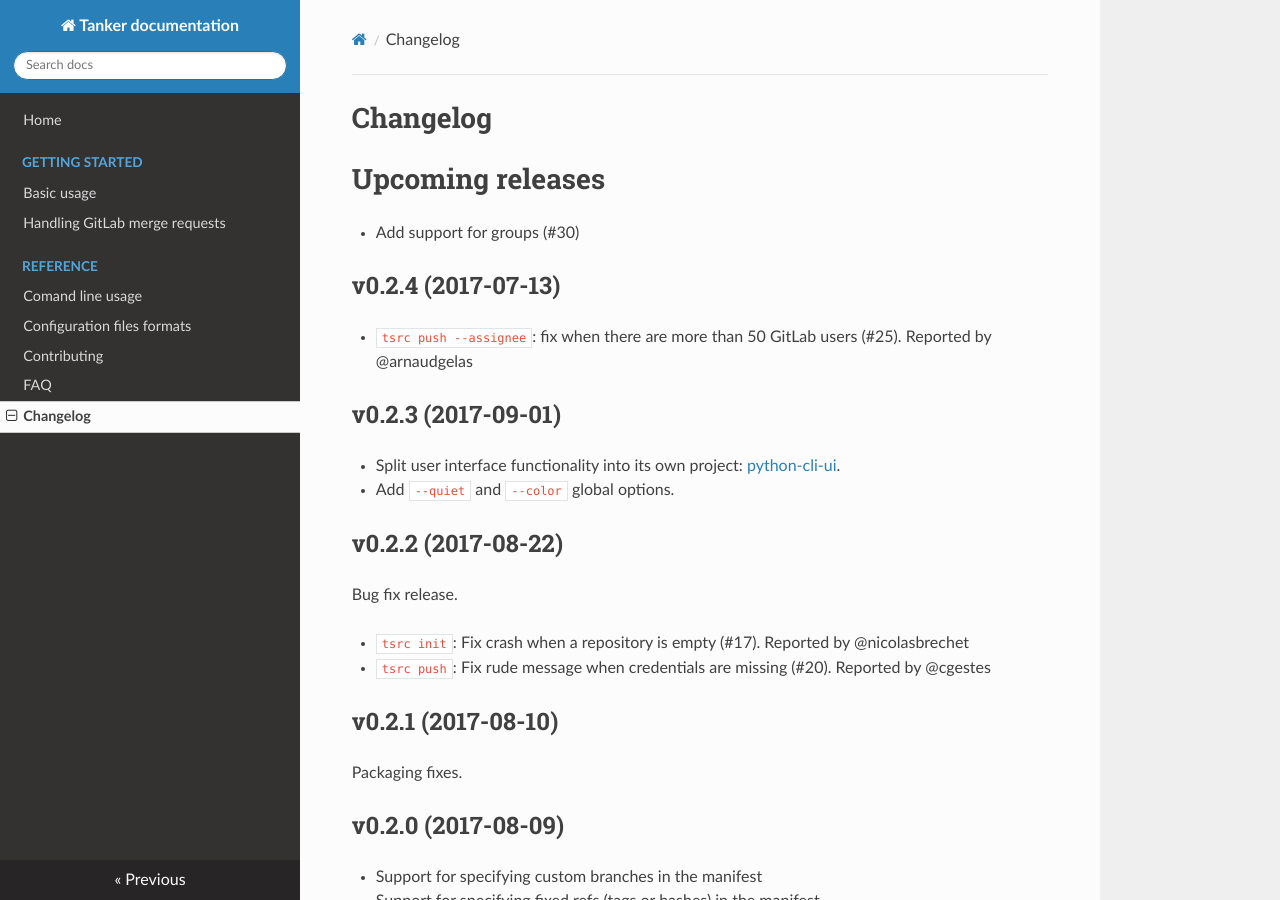
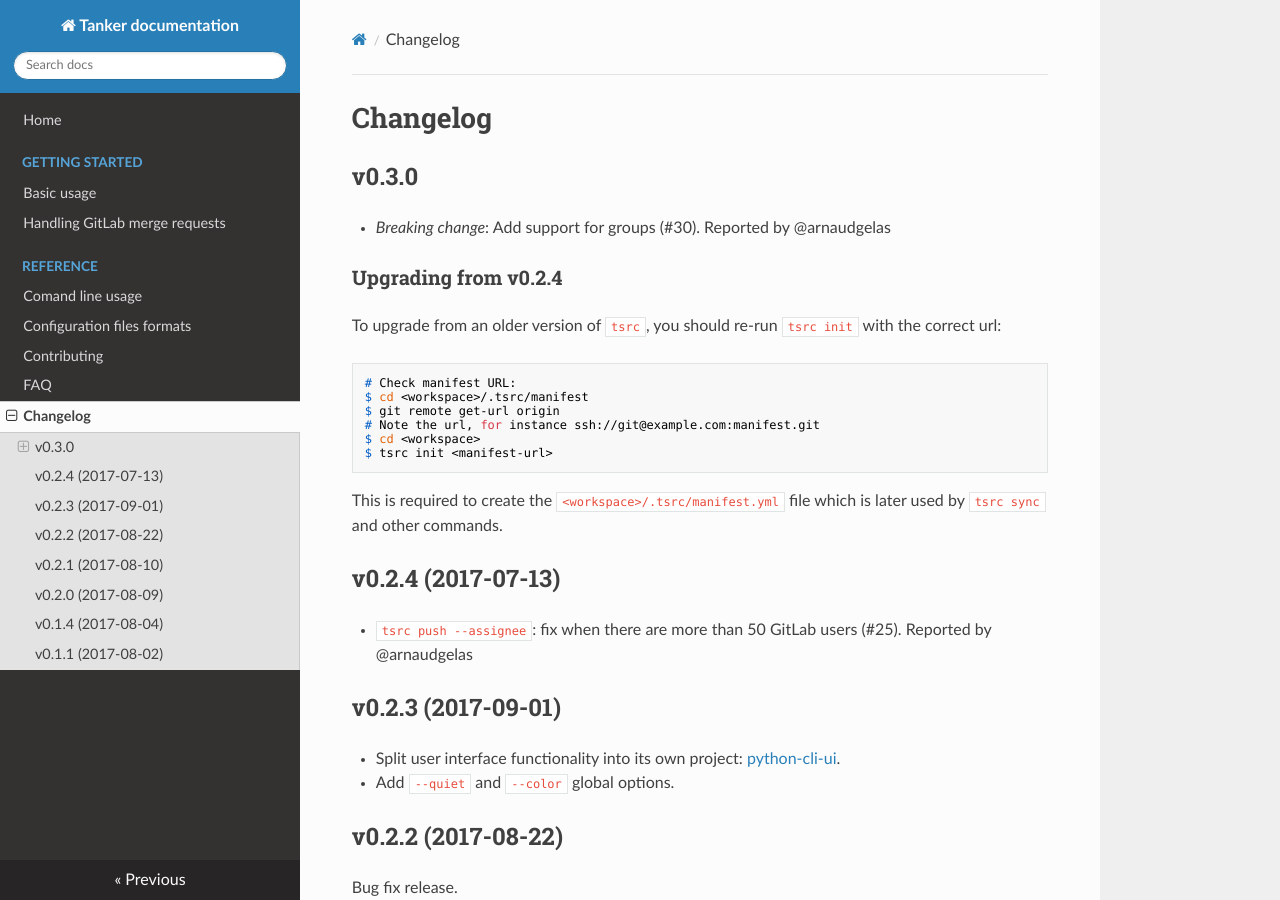
Before and after one commit to your-tools/tsrc, an MkDocs documentation site: the page built from docs/changelog.md, in a window 1280 px wide and 900 px high. Built offline with MkDocs 1.6.1, drawn with Linux system fonts in a browser that asks for light colours; nearby versions of some CDN libraries; old or Windows-style settings are respelled for this version of MkDocs.

Commit message:
Update changelog

````diff
--- a/docs/changelog.md
+++ b/docs/changelog.md
@@ -1,8 +1,25 @@
 # Changelog
 
-# Upcoming releases
+## v0.3.0
 
-* Add support for groups (#30)
+
+* *Breaking change*: Add support for groups (#30). Reported by @arnaudgelas
+
+### Upgrading from v0.2.4
+
+To upgrade from an older version of `tsrc`, you should re-run `tsrc init` with the correct url:
+
+```console
+# Check manifest URL:
+$ cd <workspace>/.tsrc/manifest
+$ git remote get-url origin
+# Note the url, for instance ssh://git@example.com:manifest.git
+$ cd <workspace>
+$ tsrc init <manifest-url>
+```
+
+This is required to create the `<workspace>/.tsrc/manifest.yml` file which is later used by `tsrc sync` and other commands.
+
 
 ## v0.2.4 (2017-07-13)
 
````
